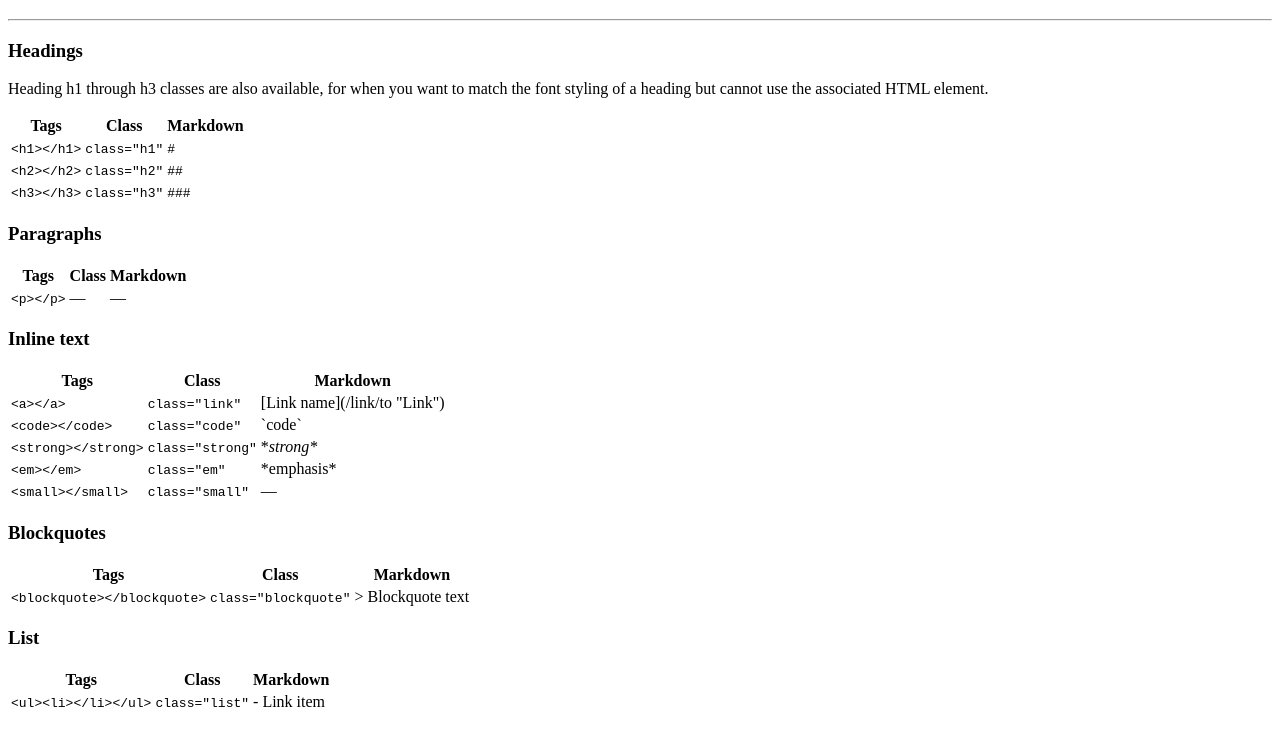
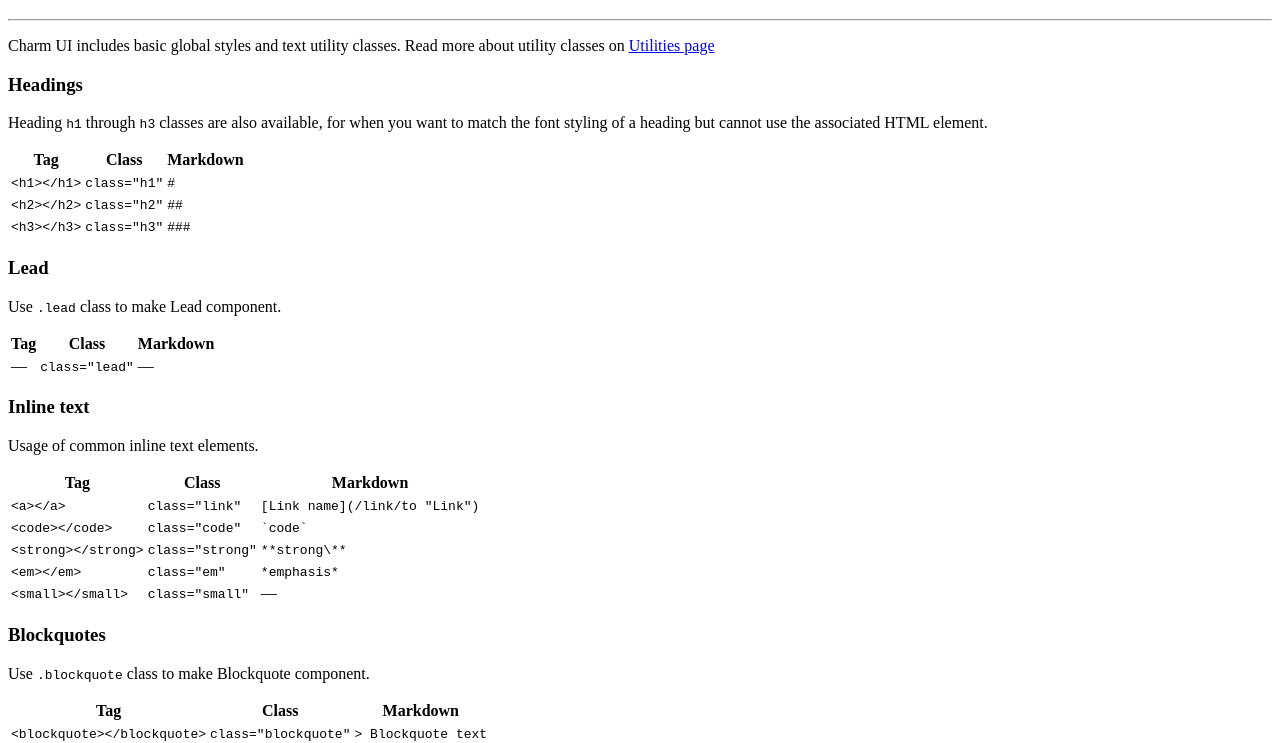
Before and after one commit to CharmUI/charm-docs, a Gatsby site: page /components/typography in a window 1280 px wide. Shown: the part 61-804 px from the top of the page. Built offline with nearby package versions, Linux system fonts and the light colour scheme; Gatsby itself is replaced by a stand-in of ours.

Commit message:
feat(docs): Update docs

```diff
--- a/package.json
+++ b/package.json
@@ -12,7 +12,7 @@
     "postbuild": "mv public docs/"
   },
   "dependencies": {
-    "charm-ui": "^0.9.12",
+    "charm-ui": "^0.9.13",
     "gatsby": "^2.0.33",
     "highlight.js": "^9.13.1",
     "react": "^16.6.3",
--- a/src/pages/components/typography.mdx
+++ b/src/pages/components/typography.mdx
@@ -4,40 +4,50 @@ import Example from '../../components/Example'
 
 ---
 
+Charm UI includes basic global styles and text utility classes. Read more about utility classes on [Utilities page](/components/utilities "Utilities")
+
 ### Headings
 
-Heading h1 through h3 classes are also available, for when you want to match the font styling of a heading but cannot use the associated HTML element.
+Heading `h1` through `h3` classes are also available, for when you want to match the font styling of a heading but cannot use the associated HTML element.
 
-| Tags          | Class         | Markdown      |
+| Tag           | Class         | Markdown      |
 | ------------- | ------------- | ------------- |
 | `<h1></h1>`   | `class="h1"`  | `#`           |
 | `<h2></h2>`   | `class="h2"`  | `##`          |
 | `<h3></h3>`   | `class="h3"`  | `###`         |
 
-### Paragraphs
+### Lead
 
-| Tags          | Class         | Markdown      |
-| ------------- | ------------- | ------------- |
-| `<p></p>`     | —             | —             |
+Use `.lead` class to make Lead component.
+
+| Tag           | Class             | Markdown      |
+| ------------- | ----------------- | ------------- |
+| —             | `class="lead"`    | —             |
 
 ### Inline text
 
-| Tags                | Class             | Markdown                       |
+Usage of common inline text elements.
+
+| Tag                 | Class             | Markdown                       |
 | ------------------- | ----------------- | ------------------------------ |
-| `<a></a>`           | `class="link"`    | \[Link name](/link/to "Link")  |
-| `<code></code>`     | `class="code"`    | \`code\`                       |
-| `<strong></strong>` | `class="strong"`  | \**strong\**                   |
-| `<em></em>`         | `class="em"`      | \*emphasis\*                   |
+| `<a></a>`           | `class="link"`    | `[Link name](/link/to "Link")` |
+| `<code></code>`     | `class="code"`    | `` `code` ``                       |
+| `<strong></strong>` | `class="strong"`  | `**strong\**`                  |
+| `<em></em>`         | `class="em"`      | `*emphasis*`                   |
 | `<small></small>`   | `class="small"`   | —                              |
 
 ### Blockquotes
 
-| Tags                            | Class                            | Markdown                       |
+Use `.blockquote` class to make Blockquote component.
+
+| Tag                             | Class                            | Markdown                       |
 | ------------------------------- | -------------------------------- | ------------------------------ |
-| `<blockquote></blockquote>`     | `class="blockquote"`             | \> Blockquote text             |
+| `<blockquote></blockquote>`     | `class="blockquote"`             | `> Blockquote text`            |
 
 ### List
 
-| Tags                            | Class                            | Markdown                       |
+Use `.list` class to make List component.
+
+| Tag                             | Class                            | Markdown                       |
 | ------------------------------- | -------------------------------- | ------------------------------ |
-| `<ul><li></li></ul>`            | `class="list"`                   | \- Link item                   |
+| `<ul><li></li></ul>`            | `class="list"`                   | `- Link item`                  |
```
Also changed, not shown: 1 other file.
